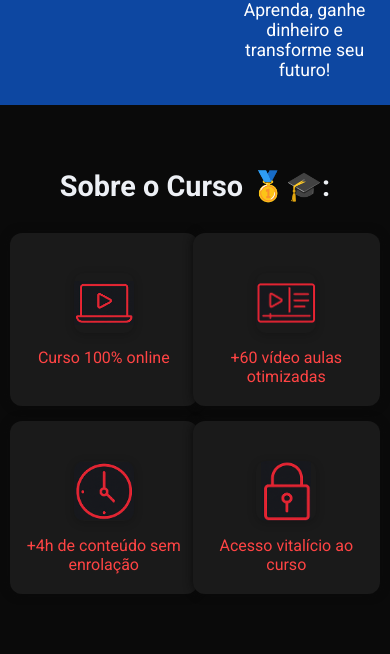
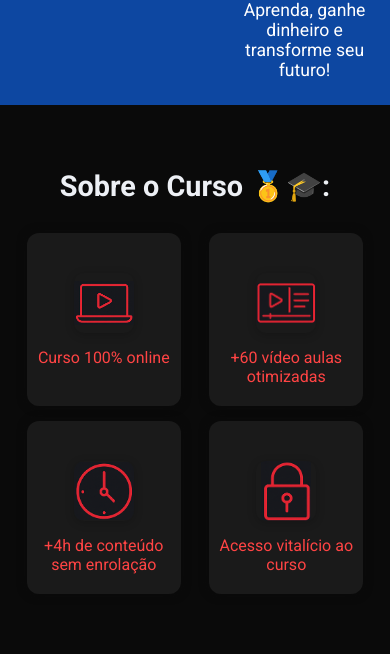
Before and after one commit to Leonardolemes521/lemes2k, a plain HTML site: page index.html in a window 390 px wide. Shown: the part 122-776 px from the top of the page. Drawn offline with Linux system fonts and the light colour scheme.

Commit message:
Update index.html

```diff
--- a/index.html
+++ b/index.html
@@ -263,8 +263,8 @@ header p {
   }
 
   .benefit-item {
-    width: 100%; /* ocupa toda célula do grid */
-    max-width: 180px;
+    width: 80%; /* ocupa toda célula do grid */
+    max-width: 150px;
   }
 
   /* Grid dos cards módulos vira coluna única */
```
